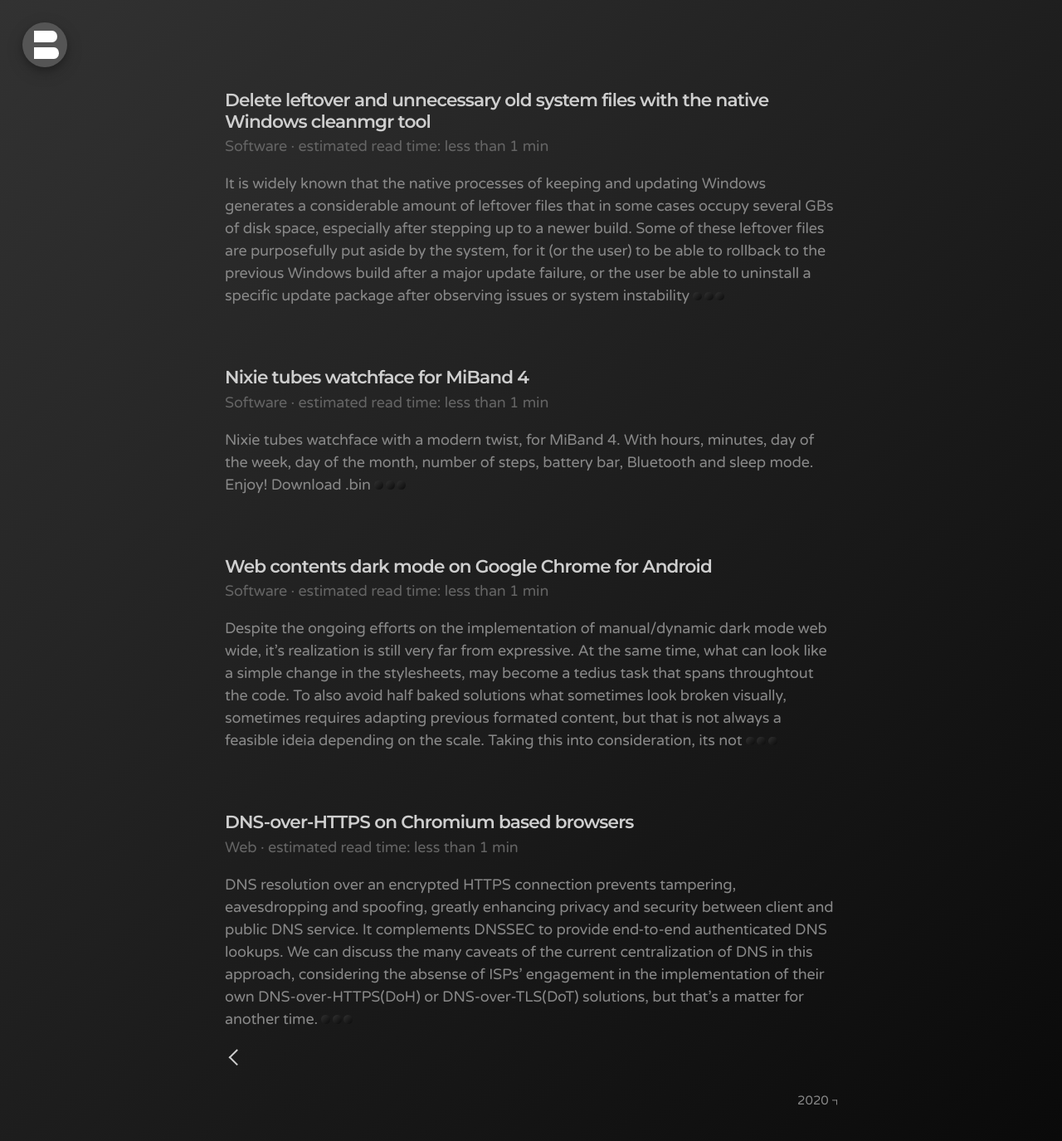
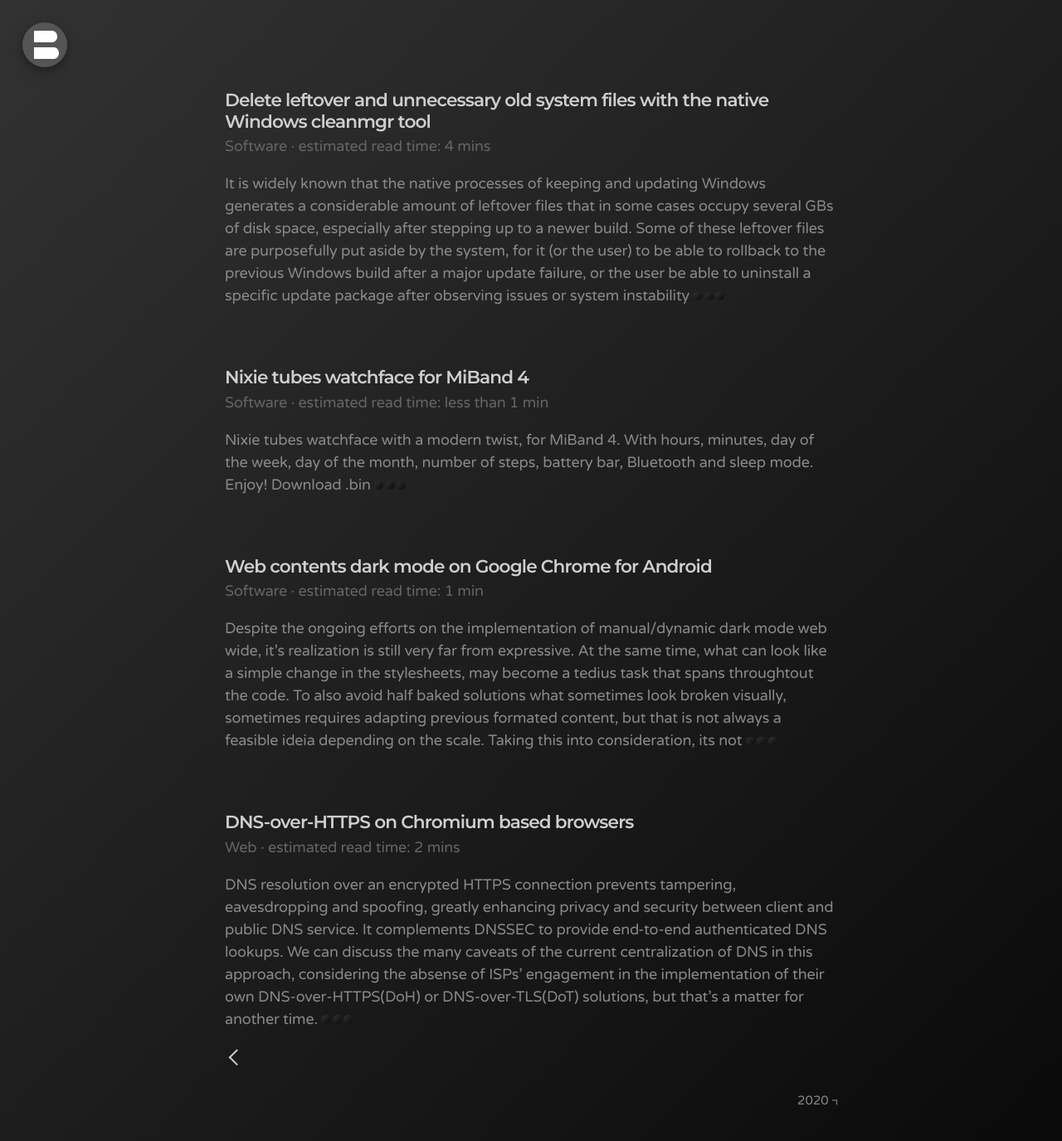
Before and after one commit to bonina/bonina.github.io, a Jekyll site: the page built from index.html, in a window 1280 px wide. Shown: the whole page at 83% size. Built offline with Jekyll 4.4.1, drawn with Linux system fonts in a browser that asks for light colours; the list of posts is cut into pages by our own code; some of the changed lines change nothing that is shown.

Commit message:
Update readtime.html

```diff
--- a/_includes/readtime.html
+++ b/_includes/readtime.html
@@ -1,13 +1,13 @@
 <span class="post-categories readtime" style="display:inline" title="Estimated read time">
   {% if page.url == "/" %}
+  {% assign nwords = post.content | strip_newlines | markdownify | strip_html | number_of_words | decrement %}
+  {% else %}
   {% assign nwords = content | strip_newlines | markdownify | strip_html | number_of_words | decrement %}
-  {% else %}
-  {% assign nwords = post.content | strip_newlines | markdownify | strip_html | number_of_words | decrement %}
   {% endif %}
   {% if nwords < 90 %}
   &middot;&nbsp;estimated read time: less than 1 min
   {% elsif nwords == 90 or nwords > 90 and nwords < 180 %}
-  &middot;&nbsp;estimated read time: 1 min {{ page.url }}
+  &middot;&nbsp;estimated read time: 1 min
   {% else %}
   &middot;&nbsp;estimated read time: {{ nwords | divided_by:90 }} mins
   {% endif %}
```
